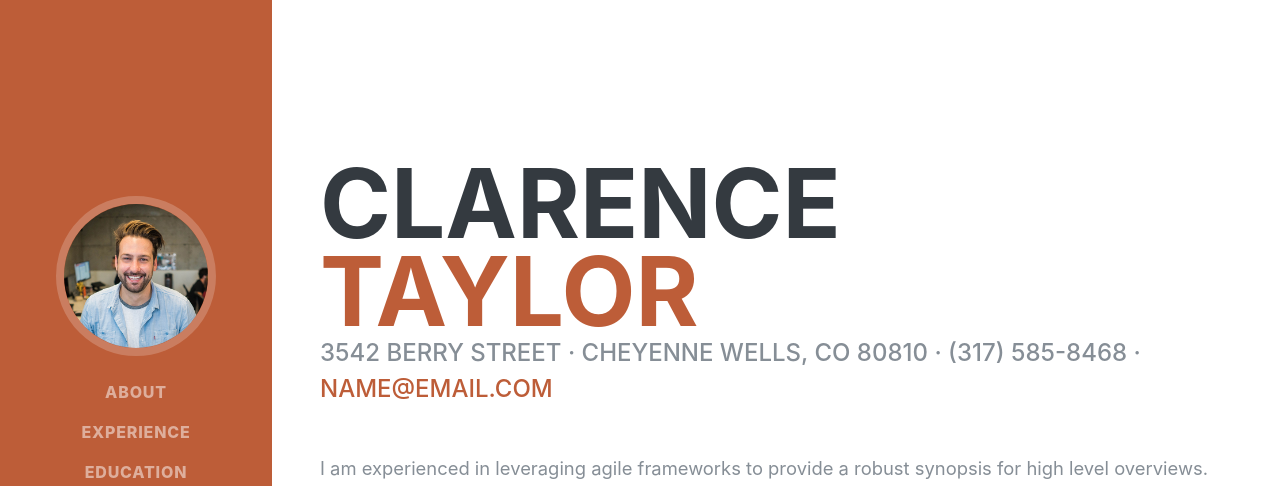
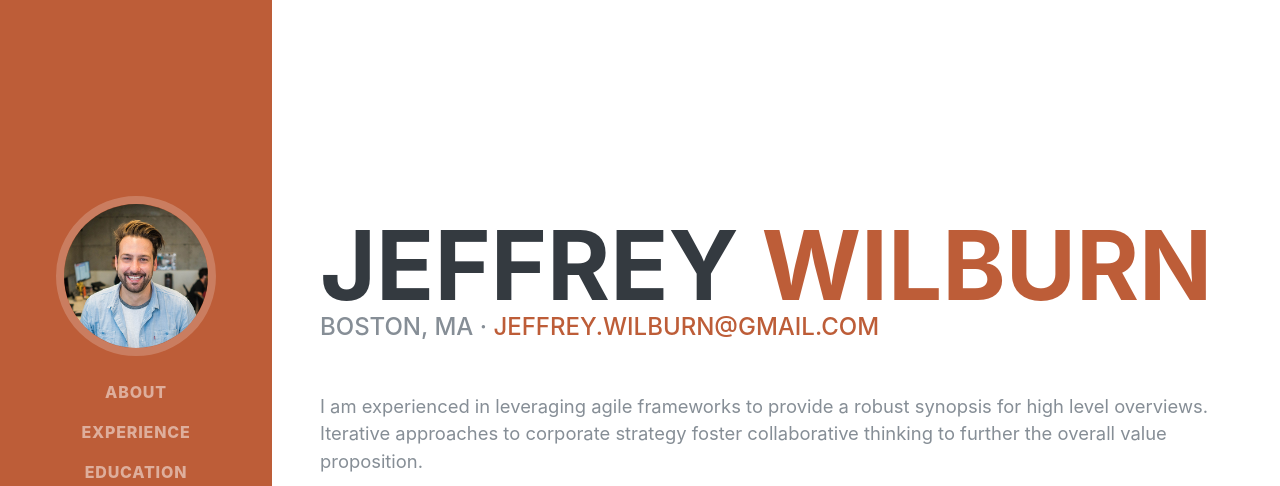
Before and after one commit to JCWilburn/jcwilburn.github.io, a website: page index.html in a window 1280 px wide. Shown: the top 486 px of the page. Drawn offline with nearby package versions, Linux system fonts and the light colour scheme; a web font is replaced by a local one.

Commit message:
change name

```diff
--- a/index.html
+++ b/index.html
@@ -27,7 +27,7 @@
 
     <nav class="navbar navbar-expand-lg navbar-dark bg-primary fixed-top" id="sideNav">
       <a class="navbar-brand js-scroll-trigger" href="#page-top">
-        <span class="d-block d-lg-none">Clarence Taylor</span>
+        <span class="d-block d-lg-none">Jeffrey Wilburn</span>
         <span class="d-none d-lg-block">
           <img class="img-fluid img-profile rounded-circle mx-auto mb-2" src="img/profile.jpg" alt="">
         </span>
@@ -63,11 +63,11 @@
 
       <section class="resume-section p-3 p-lg-5 d-flex d-column" id="about">
         <div class="my-auto">
-          <h1 class="mb-0">Clarence
-            <span class="text-primary">Taylor</span>
+          <h1 class="mb-0">Jeffrey
+            <span class="text-primary">Wilburn</span>
           </h1>
-          <div class="subheading mb-5">3542 Berry Street · Cheyenne Wells, CO 80810 · (317) 585-8468 ·
-            <a href="mailto:name@email.com">name@email.com</a>
+          <div class="subheading mb-5">Boston, MA ·
+            <a href="mailto:jeffrey.wilburn@gmail.com">jeffrey.wilburn@gmail.com</a>
           </div>
           <p class="lead mb-5">I am experienced in leveraging agile frameworks to provide a robust synopsis for high level overviews. Iterative approaches to corporate strategy foster collaborative thinking to further the overall value proposition.</p>
           <div class="social-icons">
```
